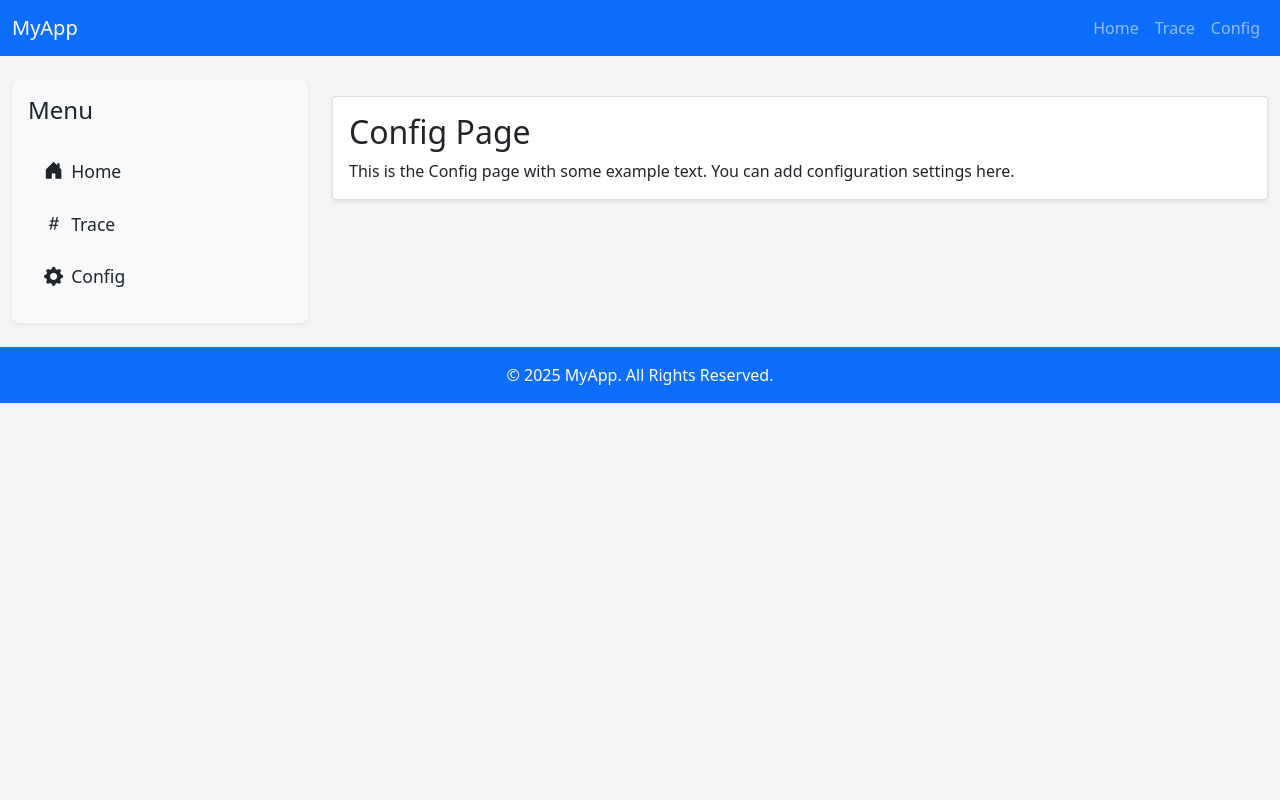
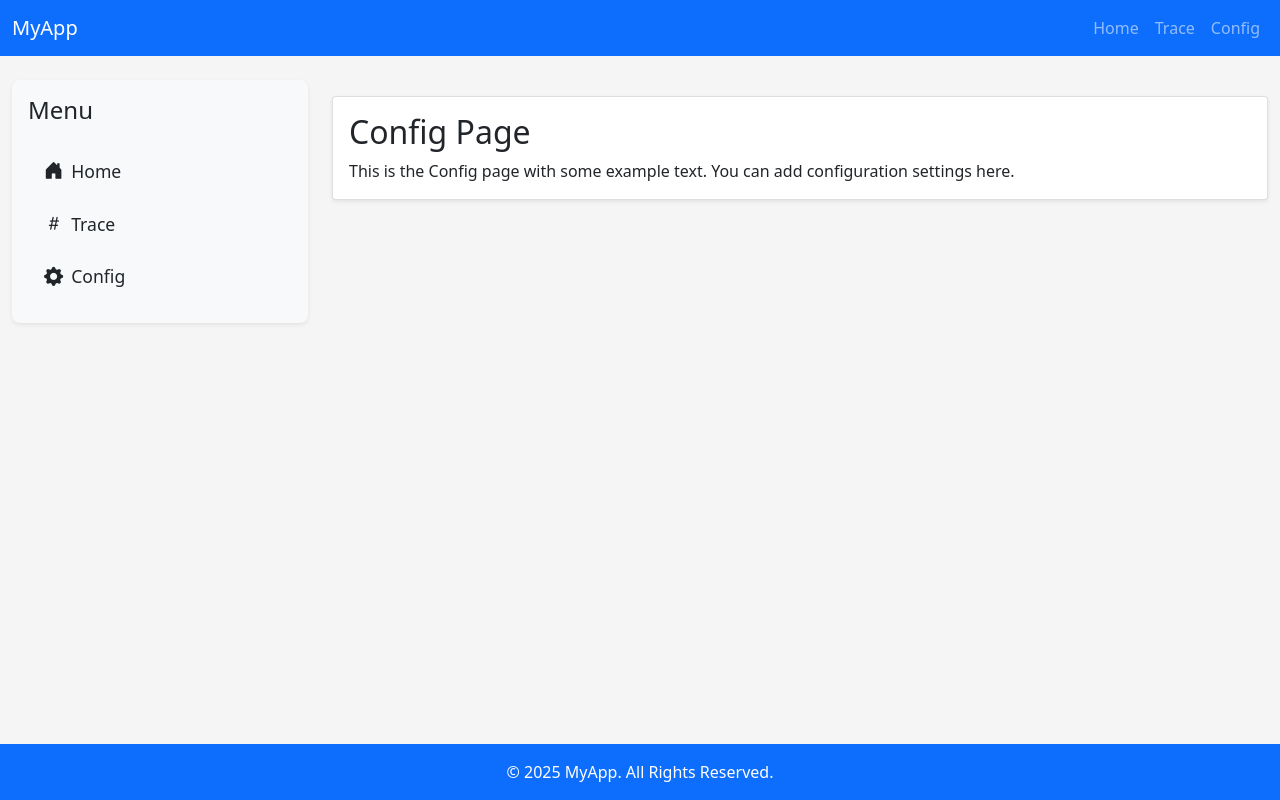
Before and after one commit to majiddarvishan/tracer, a React (Create React App) app: page /config in a window 1280 px wide. Built offline with nearby package versions, Linux system fonts and the light colour scheme.

Commit message:
Fix footer

```diff
--- a/src/App.css
+++ b/src/App.css
@@ -1,5 +1,40 @@
+/* General styles */
 body {
+    display: flex;
+    flex-direction: column;
+    min-height: 100vh;
+    margin: 0;
     background-color: #f5f5f5;
+  }
+
+  /* Flex container to take up remaining space */
+  .flex-grow-1 {
+    flex: 1;
+  }
+
+  /* Footer styling */
+  .footer {
+    margin-top: auto;
+    width: 100%;
+  }
+
+  /* Additional styles */
+  .sidebar {
+    border-radius: 8px;
+  }
+
+  .sidebar .nav-link {
+    font-size: 1.1rem;
+  }
+
+  .sidebar .nav-link:hover {
+    background-color: #e9ecef;
+    border-radius: 5px;
+    text-decoration: none;
+  }
+
+  .sidebar .nav-link i {
+    font-size: 1.2rem;
   }
 
   .container {
--- a/src/App.js
+++ b/src/App.js
@@ -10,8 +10,9 @@ import Footer from './Footer';
 function App() {
   return (
     <Router>
+      <div className="d-flex flex-column min-vh-100">
         <Navbar />
-      <div className="container-fluid mt-4">
+        <div className="container-fluid mt-4 flex-grow-1">
           <div className="row">
             <div className="col-md-3">
               <Sidebar />
@@ -27,6 +28,7 @@ function App() {
           </div>
         </div>
         <Footer />
+      </div>
     </Router>
   );
 }
--- a/src/Footer.js
+++ b/src/Footer.js
@@ -2,7 +2,7 @@ import React from 'react';
 
 const Footer = () => {
   return (
-    <footer className="bg-primary text-white text-center py-3 mt-4">
+    <footer className="footer bg-primary text-white text-center py-3">
       <div className="container">
         <p className="mb-0">&copy; {new Date().getFullYear()} MyApp. All Rights Reserved.</p>
       </div>
```
Lines whose indentation alone changed are shown as unchanged.
